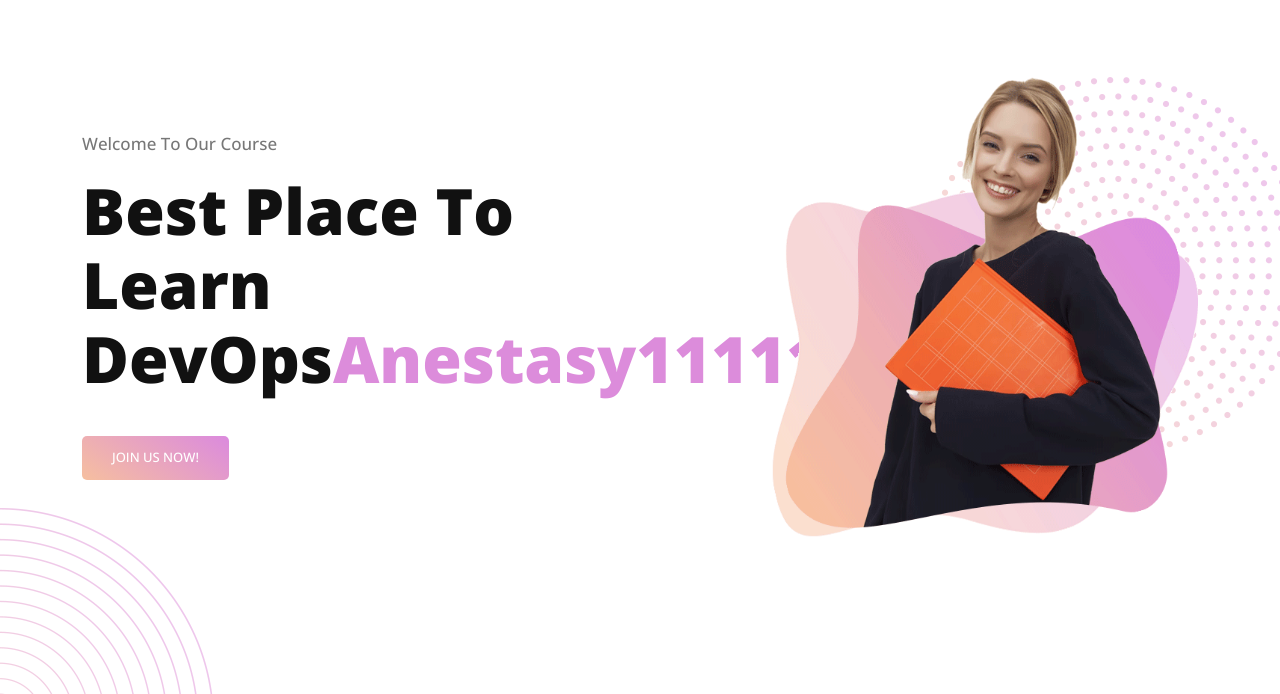
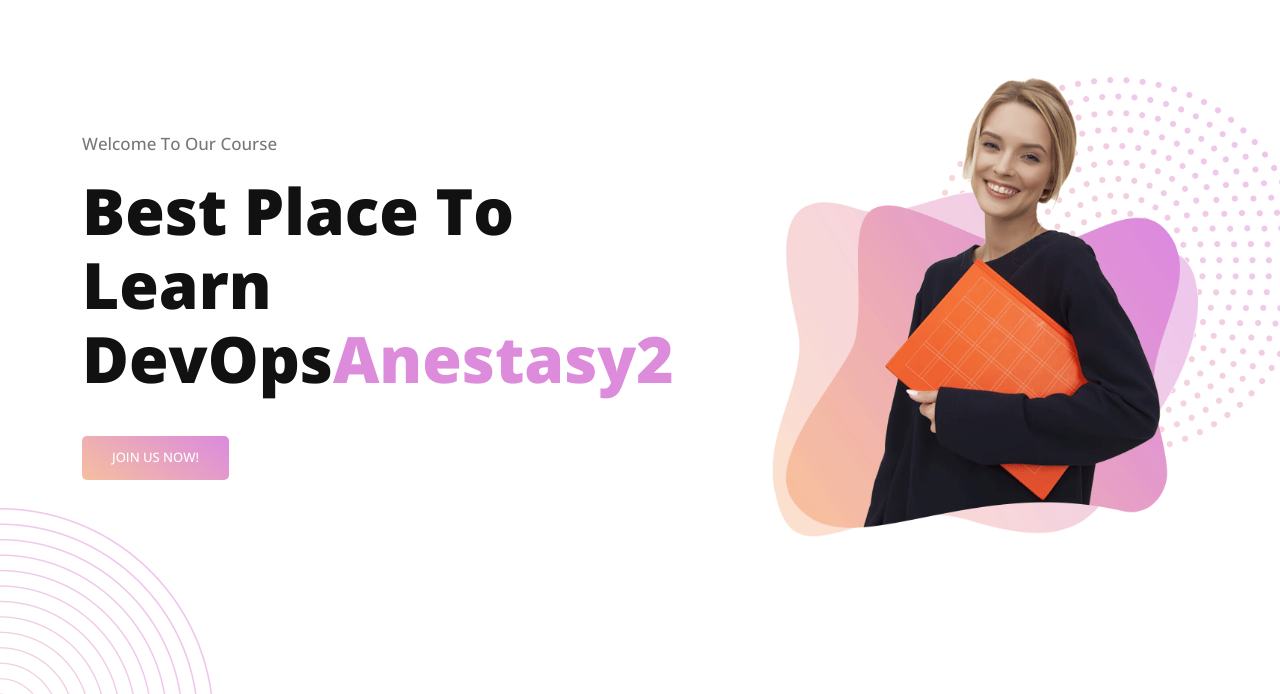
Before and after one commit to anestasy123/eduWeb, a plain HTML site: page index.html in a window 1280 px wide. Shown: the part 103-797 px from the top of the page. Drawn offline with nearby package versions, Linux system fonts and the light colour scheme.

Commit message:
Update index.html

```diff
--- a/index.html
+++ b/index.html
@@ -77,7 +77,7 @@ https://templatemo.com/tm-573-eduwell
         <div class="col-lg-6 align-self-center">
           <div class="header-text">
             <h6>Welcome to our Course</h6>
-            <h2>Best Place To Learn DevOps<em>Anestasy11111</em></h2>
+            <h2>Best Place To Learn DevOps<em>Anestasy2</em></h2>
             <div class="main-button-gradient">
               <div class="scroll-to-section"><a href="#contact-section">Join Us Now!</a></div>
             </div>
```
